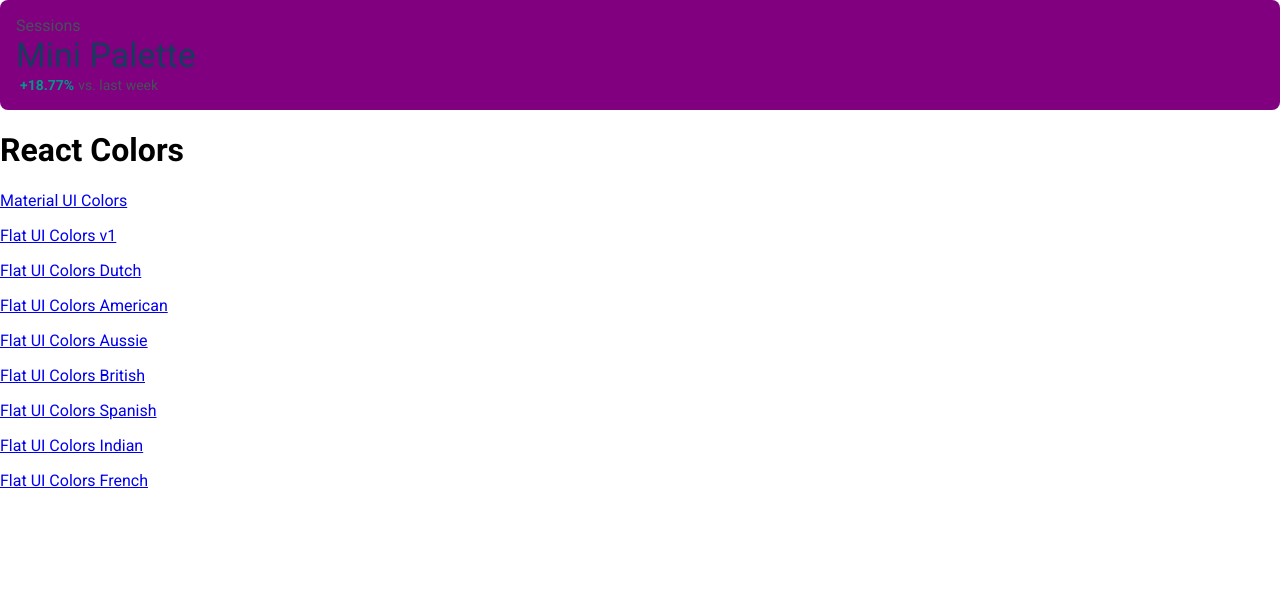
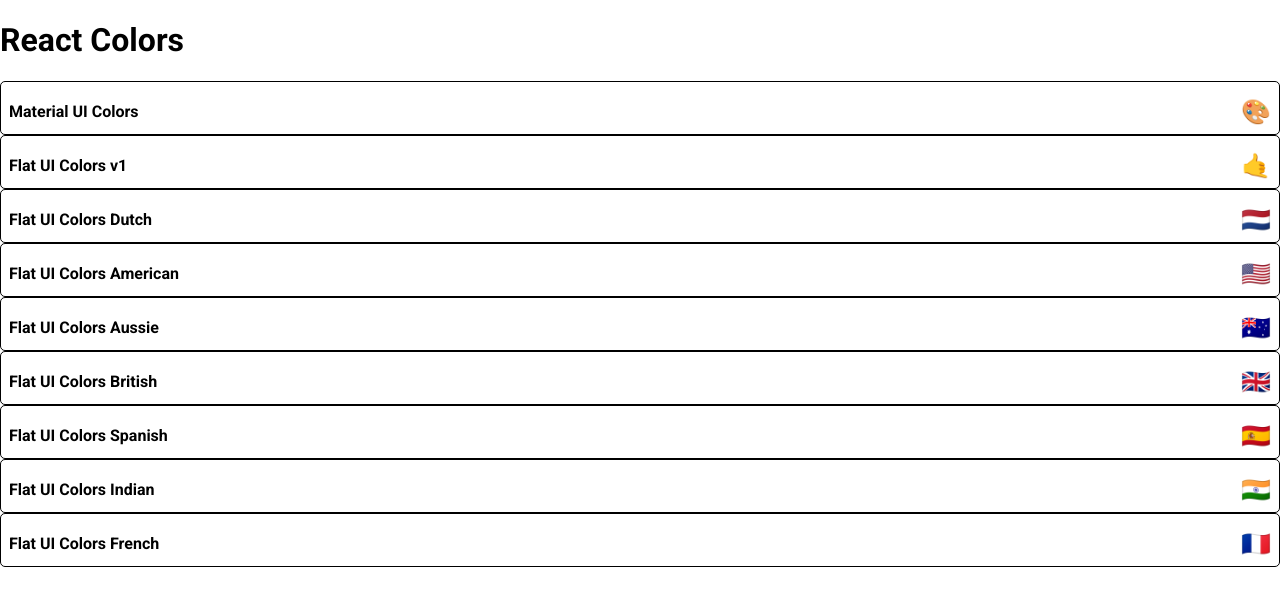
Before and after one commit to deepak-mane/colors-app, a React (Create React App) app: page / in a window 1280 px wide. Shown: the top 606 px of the page. Built offline with nearby package versions, Linux system fonts and the light colour scheme.

Commit message:
Add theme with muisystem with demo styles

```diff
--- a/src/MiniPalette.js
+++ b/src/MiniPalette.js
@@ -1,68 +1,48 @@
 import React from 'react'
-import { Box, ThemeProvider, createTheme } from '@mui/system'
+import { makeStyles } from '@mui/styles'
 
-const theme = createTheme({
-  palette: {
-    background: {
-      paper: 'purple'
-    },
-    text: {
-      primary: '#173A5E',
-      secondary: '#46505A'
-    },
-    action: {
-      active: '#001E3C'
-    },
-    success: {
-      dark: '#009688'
+const useStyles = makeStyles({
+  root: {
+    background: 'white',
+    border: '1px solid black',
+    borderRadius: '5px',
+    padding: '0.5rem',
+    position: 'relative',
+    overflow: 'hidden',
+    '&:hover': {
+      cursor: 'pointer'
     }
+  },
+  colors: {
+    backgroundColor: 'grey'
+  },
+  title: {
+    display: 'flex',
+    justifyContent: 'space-between',
+    alignItems: 'center',
+    margin: '0',
+    color: 'black',
+    paddingTop: '0.5rem',
+    fontSize: '1rem',
+    position: 'relative'
+  },
+  emoji: {
+    marginLeft: '0.5rem',
+    fontSize: '1.5rem'
   }
 })
 
-function MiniPalette() {
+function MiniPalette(props) {
+  const classes = useStyles()
+  const { paletteName, emoji } = props
+  console.log(classes)
   return (
-    <ThemeProvider theme={theme}>
-      <Box
-        sx={{
-          bgcolor: 'background.paper',
-          boxShadow: 1,
-          borderRadius: 2,
-          p: 2,
-          minWidth: 300
-        }}
-      >
-        <Box sx={{ color: 'text.secondary' }}>Sessions</Box>
-        <Box
-          sx={{
-            color: 'text.primary',
-            fontSize: 34,
-            fontWeight: 'medium'
-          }}
-        >
-          Mini Palette
-        </Box>
-        <Box
-          sx={{
-            color: 'success.dark',
-            display: 'inline',
-            fontWeight: 'bold',
-            mx: 0.5,
-            fontSize: 14
-          }}
-        >
-          +18.77%
-        </Box>
-        <Box
-          sx={{
-            color: 'text.secondary',
-            display: 'inline',
-            fontSize: 14
-          }}
-        >
-          vs. last week
-        </Box>
-      </Box>
-    </ThemeProvider>
+    <div className={classes.root}>
+      <div className={classes.colors}></div>
+      <h5 className={classes.title}>
+        {paletteName} <span className={classes.emoji}>{emoji}</span>
+      </h5>
+    </div>
   )
 }
 export default MiniPalette
--- a/src/PaletteList.js
+++ b/src/PaletteList.js
@@ -7,15 +7,9 @@
     const { palettes } = this.props
     return (
       <div>
-        <MiniPalette />
         <h1>React Colors</h1>
         {palettes.map(palette => (
-          <p>
-            {' '}
-            <Link to={`/palette/${palette.id}`}>
-              {palette.paletteName}
-            </Link>
-          </p>
+          <MiniPalette {...palette} />
         ))}
       </div>
     )
```
